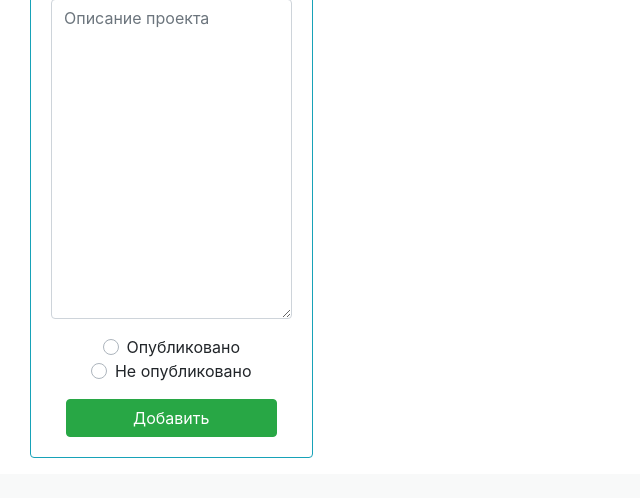
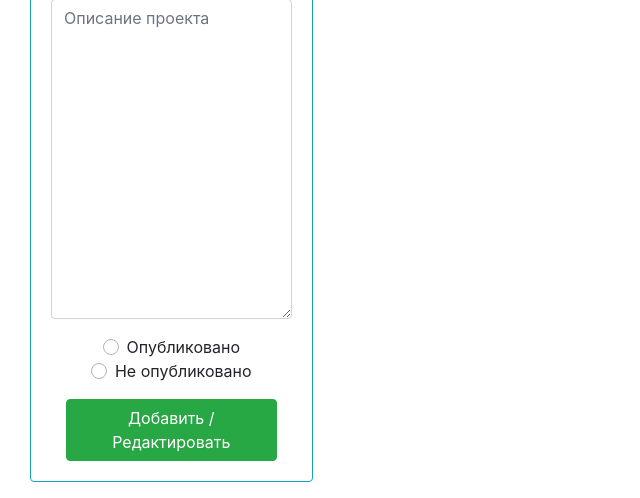
Before and after one commit to Aubury/MVCProject, a PHP site: page /views/ViewProjectPage/projects.php in a window 1280 px wide. Shown: the part 1106-1604 px from the top of the page, without its empty margins (0-640 px from the left). Before the commit the page ends 1564 px from the top, so only its background shows below. Run offline with PHP 8.4, Linux system fonts and the light colour scheme; some libraries are stand-ins or nearby versions.

Commit message:
changeProject

```diff
--- a/models/ModelProjectPage.php
+++ b/models/ModelProjectPage.php
@@ -16,7 +16,7 @@
        $prp = $this->db->con->prepare("SELECT `name` FROM `projects` WHERE `name` = '{$arr['name']}'");
        $prp->execute();
        $project = $prp->fetchAll();
-        var_dump($arr);
+
        if(count($project)=== 0){
 
            $sqlStr = $this->db->con->prepare("INSERT INTO `projects`(`name`, `budget`, `published`, `photo_1`, `photo_2`, `photo_3`, `photo_4`, `photo_5`, `video_1`, `video_2`, `text_1`, `text_2`)
--- a/views/ViewProjectPage/js/scriptProject.js
+++ b/views/ViewProjectPage/js/scriptProject.js
@@ -2,17 +2,10 @@
     form : document.forms['formProject'],
     arrInp : document.forms['formProject'].querySelectorAll('.form-control'),
     table  : document.querySelector('.tableProjects'),
-    massId : [],
+    arrIcons    : [],
     massOriginal: []
 };
-
-//-----------------------------------------------------------------------------------------------------------------
-//Обработчик отправки.
-rex.form.addEventListener('submit', function (ev) {
-
-    ev.preventDefault();
-
-    // let answ = [];
+const massInp = function massInputsForm(){
 
     let form = rex.form;
     const inpArr = [
@@ -64,7 +57,16 @@
             name    : 'published',
         }
     ];
+    return inpArr;
+}
+//-----------------------------------------------------------------------------------------------------------------
+//Обработчик отправки.
+rex.form.addEventListener('submit', function (ev) {
 
+    ev.preventDefault();
+
+    const form = rex.form,
+        inpArr = massInp();
 
     const fD = new FormData(),
          url = '/reg/addProject';
@@ -90,11 +92,9 @@
 const getProgects = function getMassProjects(){
 
     fetch('/inf/project').then( data => data.json())
-        // .then(arr => console.log(arr));
         .then(arr => {
             projectCard(arr[1]);
             rex.massOriginal.push(arr[0]);
-            // console.log(rex.massOriginal[0]);
         });
 }
 //----------------------------------------------------------------------------------------------------
@@ -105,9 +105,12 @@
         answ += `
                   <div class="card text-center border-warning">
                       <div class="card-header row justify-content-around">
-                        <div title="Редактировать проект"><i class="material-icons" id="${el.name}">create</i></div>
-                        <div class="flex-grow-1">Бюджет: <span class="italic">${el.budget}</span></div>
-                        <div class="flex-grow-1">Собрали: <span class="italic">${el.raiser_money}</span></div>
+                        <div title="Редактировать проект" class="icons flex-shrink-1 p-2">
+                         <i class="material-icons" id="${el.name}">create</i>
+                        </div>
+
+                        <div class="p-2 flex-grow-1">Бюджет: <span class="italic">${el.budget}</span></div>
+                        <div class="p-2 flex-grow-1">Собрали: <span class="italic">${el.raiser_money}</span></div>
                       </div>
                       <div class="card-body">
                       <h5 class="card-title">Проект \"${el.name}\"</h5>
@@ -133,9 +136,10 @@
                     </div>
                 </div>`;
     });
-    rex.massId = document.querySelectorAll(".material-icons");
+
     rex.table.innerHTML = answ;
-
+    rex.arrIcons.push(document.querySelectorAll(".icons"));
+    addListtener(rex.arrIcons[0]);
 }
 //--------------------------------------------------------------------------------------------------
 const getMassindex = function getMassIndexById(ev)
@@ -145,13 +149,34 @@
 
         arr.forEach( el =>{
             if(el.name === ev.target.id){
-               // return el;
-               console.log(el);
+               fillInp(el);
             }
 
         });
     }
 }
 //---------------------------------------------------------------------------------------------------
-rex.massId.forEach( el=> el.addEventListener('click', getMassindex));
+const addListtener = function addToArrListener(arr){
+    for (let i = 0; i < arr.length; i++ ){
+
+        arr[i].addEventListener('click', getMassindex);
+    }
+}
+//---------------------------------------------------------------------------------------------------
+const fillInp = function fillInputsForm(arr){
+
+    const inpArr = massInp(),
+         len = arr.length;
+
+
+    for(let i = 0; i < inpArr.length; i++){
+        for (key in arr) {
+            if(inpArr[i].name === key){
+                inpArr[i].inp.value = arr[key];
+            }
+        }
+
+    }
+}
+
 getProgects();
--- a/views/ViewProjectPage/projects.php
+++ b/views/ViewProjectPage/projects.php
@@ -7,7 +7,6 @@
     <link href="https://fonts.googleapis.com/icon?family=Material+Icons" rel="stylesheet">
     <style><?php include_once ROOT . "/views/css/reset.css"?></style>
     <style><?php include_once ROOT . "/views/css/style.css" ?></style>
-<!--    <style>--><?php //include_once ROOT . "/views/ViewMainPage/css/style.css" ?><!--</style>-->
 
     <link rel="stylesheet" href="https://stackpath.bootstrapcdn.com/bootstrap/4.3.1/css/bootstrap.min.css" integrity="sha384-ggOyR0iXCbMQv3Xipma34MD+dH/1fQ784/j6cY/iJTQUOhcWr7x9JvoRxT2MZw1T" crossorigin="anonymous">
     <script src="https://stackpath.bootstrapcdn.com/bootstrap/4.3.1/js/bootstrap.min.js" integrity="sha384-JjSmVgyd0p3pXB1rRibZUAYoIIy6OrQ6VrjIEaFf/nJGzIxFDsf4x0xIM+B07jRM" crossorigin="anonymous"></script>
@@ -98,7 +97,7 @@
                         </div>
 
                         <div class="row">
-                          <div class="col-12 col-xl-12"> <button class="btn btn-block btn-success" type="submit">Добавить</button></div>
+                          <div class="col-12 col-xl-12"> <button class="btn btn-block btn-success" type="submit">Добавить / Редактировать</button></div>
                         </div>
                     </form>
                     <span class="italic"></span>
@@ -107,56 +106,7 @@
         </div>
         <div class="col-9">
             <div class="row justify-content-around tableDg tableProjects"></div>
-<!--          <table class="tableProjects table table-hover">-->
-<!--              <thead>-->
-<!--                <tr>-->
-<!--                  <th scope="col"></th>-->
-<!--                  <th scope="col">Дата</th>-->
-<!--                  <th scope="col">Заголовок</th>-->
-<!--                  <th scope="col">Опубликовано</th>-->
-<!--                  <th scope="col">Бюджет</th>-->
-<!--                </tr>-->
-<!--              </thead>-->
-<!--              <tbody>-->
-<!--                <tr>-->
-<!--                  <td><i class="material-icons">create</i></td>-->
-<!--                  <td>Adolf</td>-->
-<!--                  <td>Occupied Poland</td>-->
-<!--                  <td>24.05.67</td>-->
-<!--                  <td>Adolf Hitler</td>-->
-<!--                </tr>-->
-<!--                <tr>-->
-<!--                  <td><i class="material-icons">create</i></td>-->
-<!--                  <td>Adolf</td>-->
-<!--                  <td>23.02.11</td>-->
-<!--                  <td>Joseph Gebbels</td>-->
-<!--                  <td>Propagandized fascism</td>-->
-<!--                </tr>-->
-<!--                <tr>-->
-<!--                    <td><i class="material-icons">create</i></td>-->
-<!--                    <td>Adolf</td>-->
-<!--                    <td>23.02.11</td>-->
-<!--                    <td>Joseph Gebbels</td>-->
-<!--                    <td>Propagandized fascism</td>-->
-<!--                  </tr>-->
-<!--                  <tr>-->
-<!--                      <td><i class="material-icons">create</i></td>-->
-<!--                      <td>Adolf</td>-->
-<!--                      <td>23.02.11</td>-->
-<!--                      <td>Joseph Gebbels</td>-->
-<!--                      <td>Propagandized fascism</td>-->
-<!--                    </tr>-->
-<!--                    <tr>-->
-<!--                        <td><i class="material-icons">create</i></td>-->
-<!--                        <td>Adolf</td>-->
-<!--                        <td>23.02.11</td>-->
-<!--                        <td>Joseph Gebbels</td>-->
-<!--                        <td>Propagandized fascism</td>-->
-<!--                      </tr>-->
-<!--              </tbody>-->
-<!--            </table>-->
-      </div>
-
+        </div>
     </div>
 
 
--- a/views/css/style.css
+++ b/views/css/style.css
@@ -191,3 +191,10 @@
 i{
   cursor: pointer;
 }
+.icons{
+    width: 3em;
+    height: 100%;
+    /*border: 1px solid black;*/
+    margin: 0;
+    cursor: pointer;
+}
```
